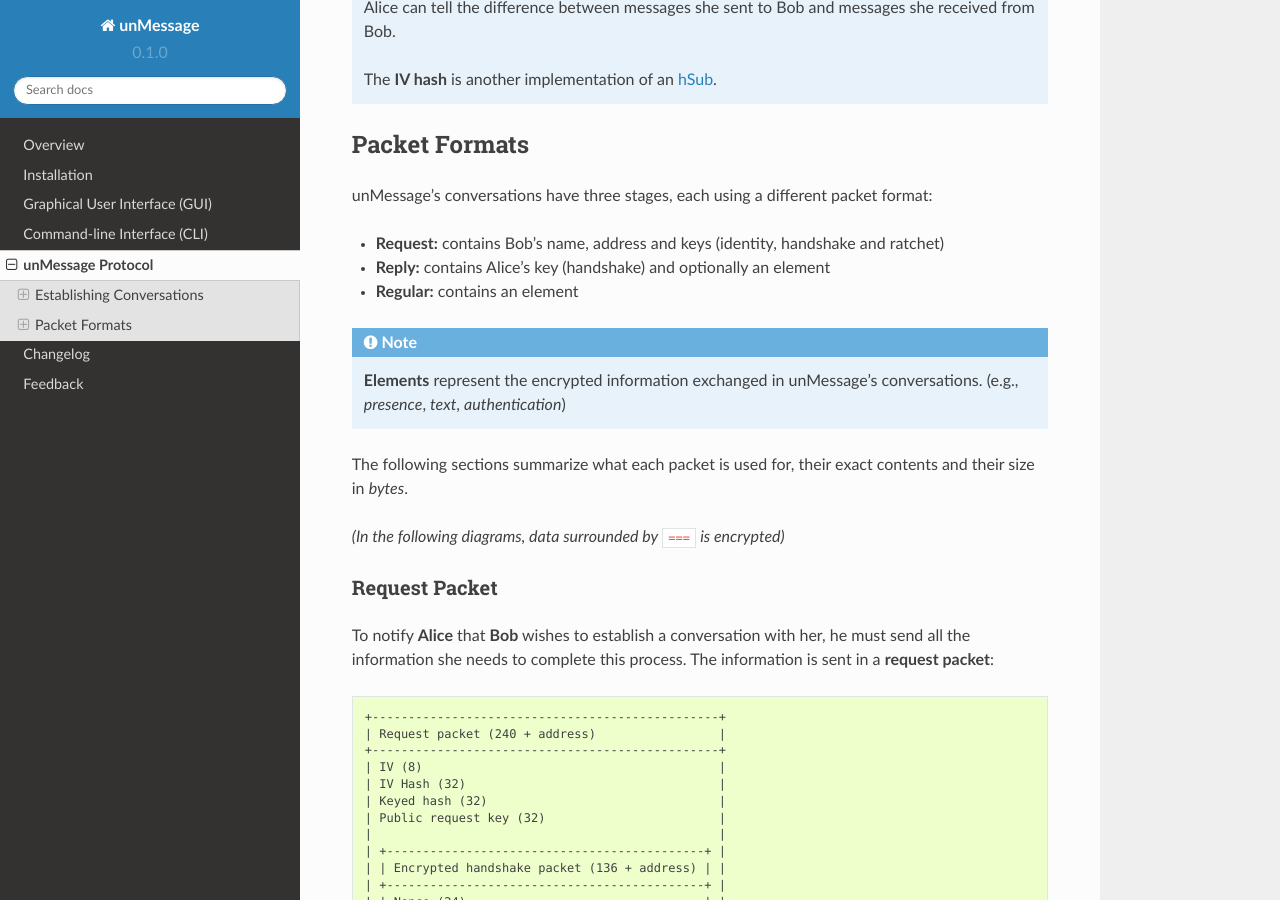
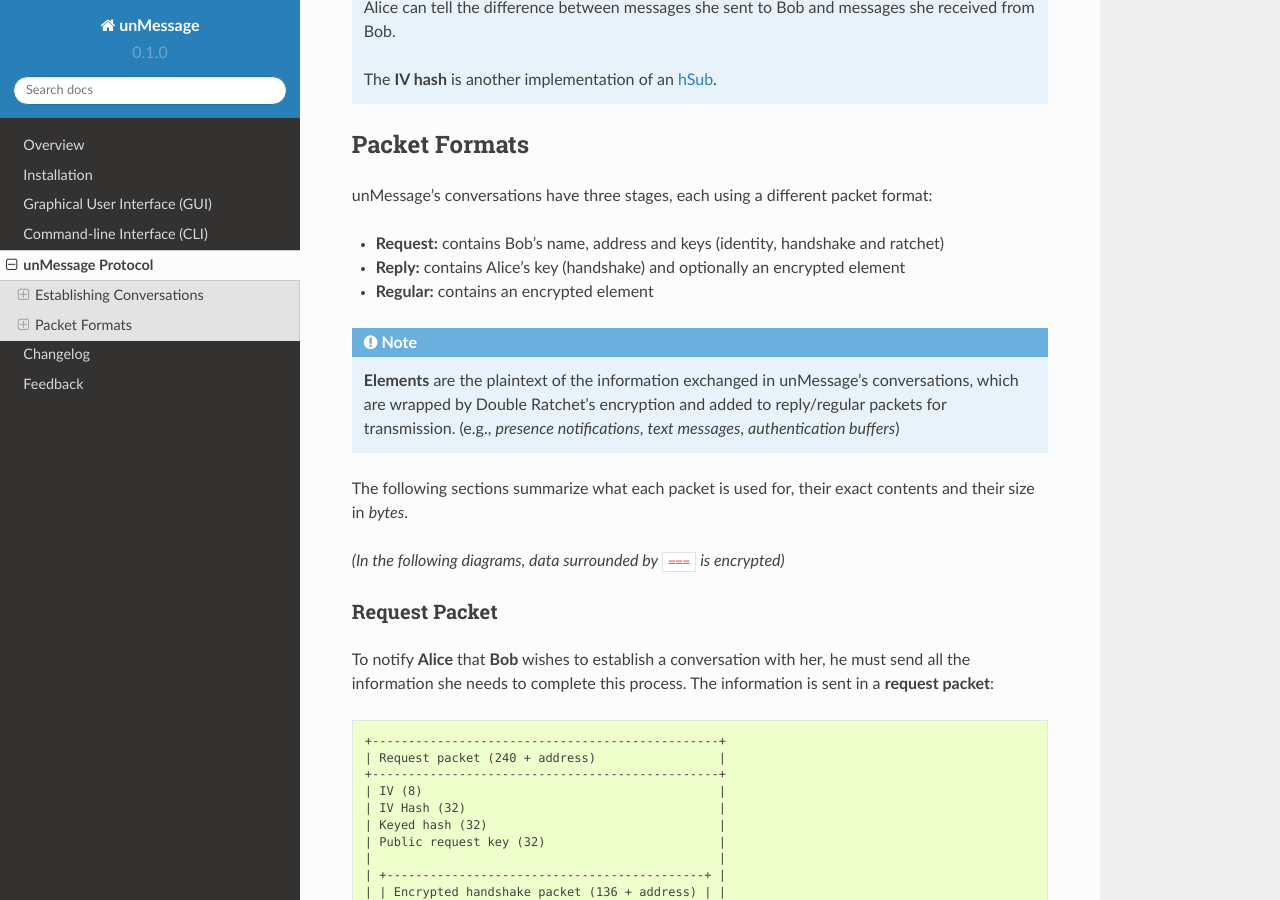
Before and after one commit to AnemoneLabs/unmessage, a Sphinx documentation site: the page built from docs/source/protocol.rst, in a window 1280 px wide and 900 px high, scrolled down 3356 px. Built offline with Sphinx 7.4.7 and the Read the Docs theme 2.0.0, drawn with Linux system fonts in a browser that asks for light colours.

Commit message:
Explain elements better in the `Packet Formats` section

```diff
--- a/docs/source/protocol.rst
+++ b/docs/source/protocol.rst
@@ -193,15 +193,17 @@
   handshake and ratchet)
 
 - **Reply:** contains Alice's key (handshake) and optionally an
-  element
+  encrypted element
 
-- **Regular:** contains an element
+- **Regular:** contains an encrypted element
 
 .. note::
 
-    **Elements** represent the encrypted information exchanged in
-    unMessage's conversations. (e.g., *presence*, *text*,
-    *authentication*)
+    **Elements** are the plaintext of the information exchanged in
+    unMessage's conversations, which are wrapped by Double Ratchet's
+    encryption and added to reply/regular packets for transmission.
+    (e.g., *presence notifications*, *text messages*,
+    *authentication buffers*)
 
 The following sections summarize what each packet is used for, their
 exact contents and their size in *bytes*.
```
